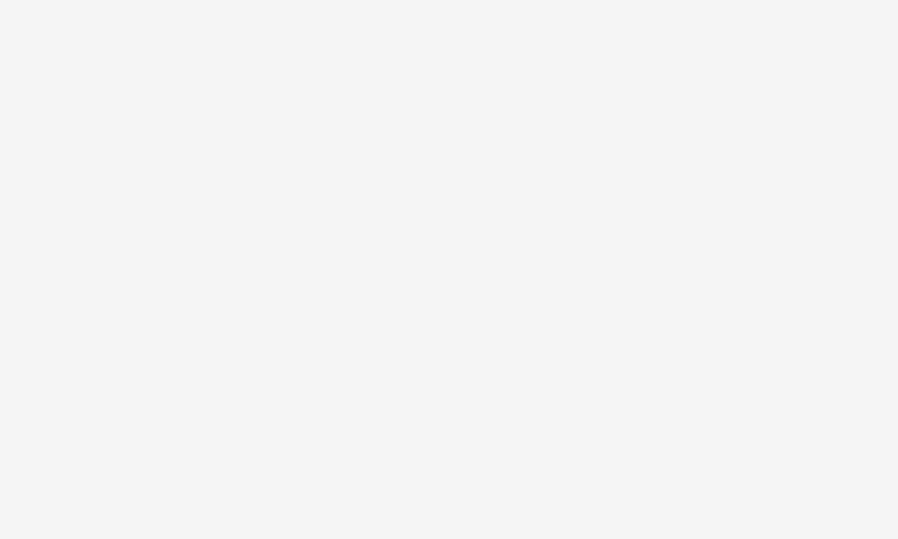
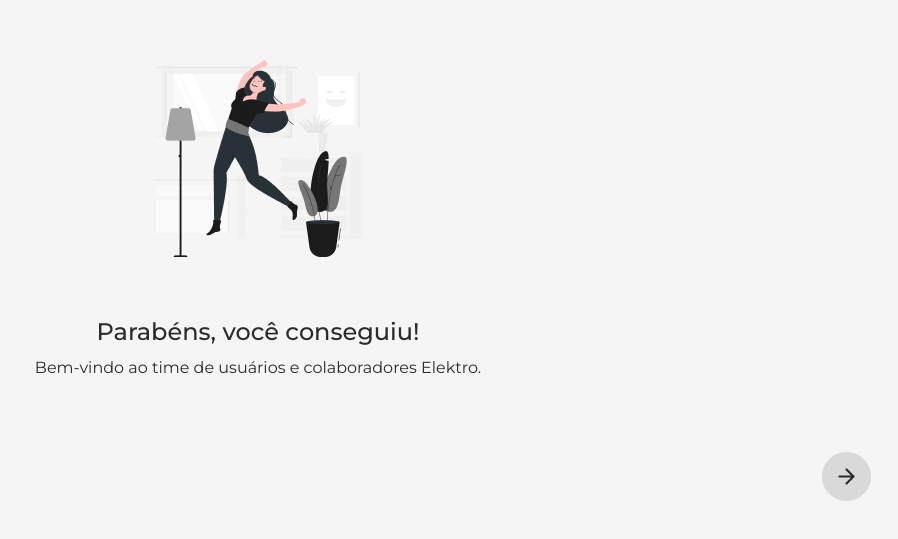
Before and after one commit to rafaeljc/elektro-front, a React (Vite) app: page /cadastro/sucesso in a window 1280 px wide. Before the commit this address had no page. Shown: the part 211-750 px from the top of the page, without its empty margins (382-1280 px from the left). Built offline with nearby package versions, Linux system fonts and the light colour scheme.

Commit message:
Adicionada página Parabens às rotas

```diff
--- a/src/routes/Rotas.tsx
+++ b/src/routes/Rotas.tsx
@@ -4,6 +4,7 @@ import Home from "../pages/Home";
 import Perfil from "../pages/Perfil";
 import Login from "../pages/Login";
 import Cadastro from "../pages/Cadastro";
+import Parabens from "../pages/Parabens";
 
 function Rotas() {
   return (
@@ -13,6 +14,7 @@ function Rotas() {
       <Route path="/perfil" element={<Perfil />} />
       <Route path="/login" element={<Login />} />
       <Route path="/cadastro" element={<Cadastro />} />
+      <Route path="/cadastro/sucesso" element={<Parabens />} />
       // TODO: rota para página não encontrada (404)
     </Routes>
   );
```
